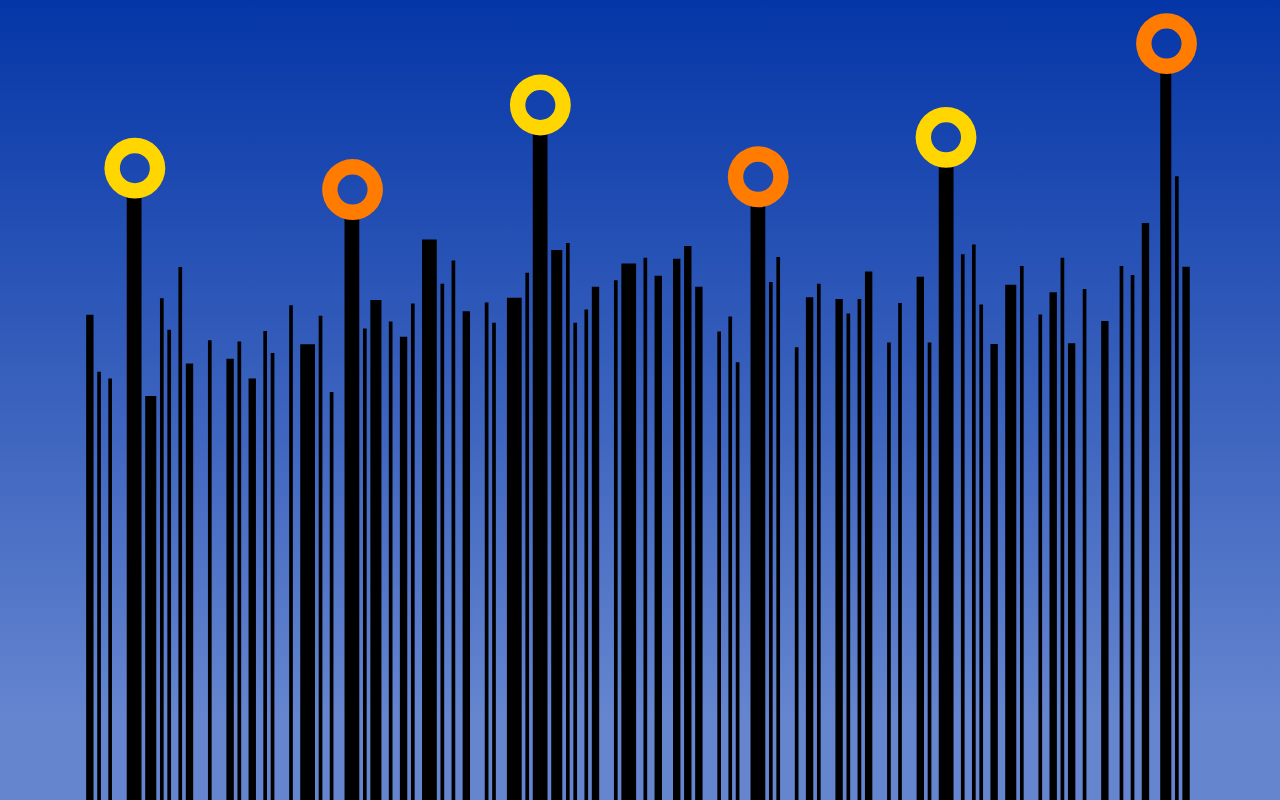
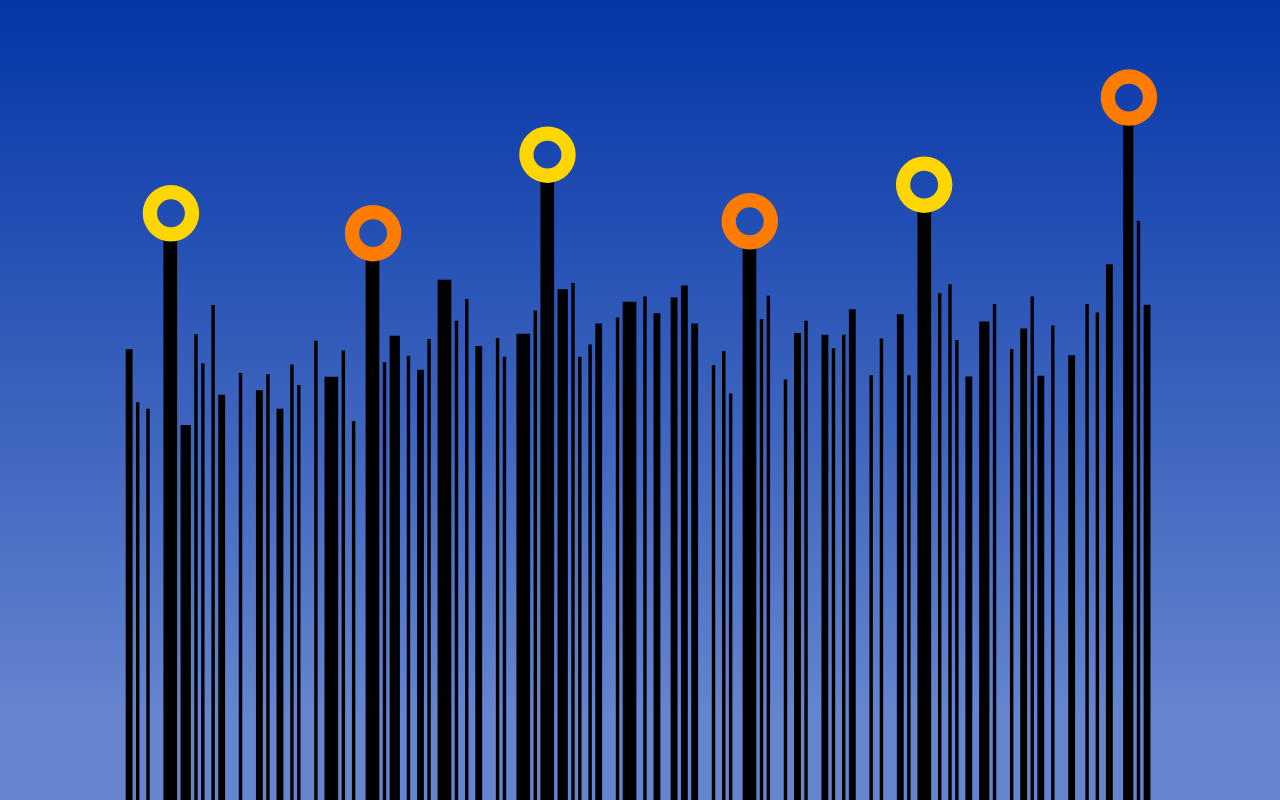
Before and after one commit to gonzo1138/portfolio-design2, a plain HTML site: page index.html in a window 1280 px wide. Drawn offline with Linux system fonts and the light colour scheme.

Commit message:
fixed position of svg to bottom (xMidYMax meet); wrote first javascript for opening box with information

```diff
--- a/css/stylesheet.css
+++ b/css/stylesheet.css
@@ -5,11 +5,6 @@
   margin-block-end:0;
   margin-inline-start:0;
   margin-inline-end:0;
-}
-
-@font-face {
-	font-family:"Roboto-mono";
-	src: url("../src/RobotoMono-VariableFont_wght.ttf");
 }
 
 @font-face {
@@ -21,9 +16,9 @@ html, body {
 	width: 100%;
 	height: 100%;
 	background-image: linear-gradient(to top, #6585CF 10%, #0536A7 100%);
-	font-family: Roboto-mono, monospace;
-	color: #009000;
-	font-size: medium;
+	font-family: Roboto-regular, sans-serif;
+	color: #BABCBE;
+	font-size: 16pt;
 	/*
 	background-image: url("");
 	background-repeat: no-repeat;
@@ -36,55 +31,21 @@ html, body {
 	position: fixed;
 	height: 100%;
 	width: 100%;
-	/*max-width: 1000px;*/
+
 	display: flex;
 	justify-content: center;
 	align-items: center;
+	bottom: 0;
 }
 
-svg {
-	position: absolute;
-	bottom: 0;
-	width:100%;
-	height:100%;
-}/*
-	max-width: 100%;
-	height: auto;
-	margin-left: 10px;
-	margin-right: 10px;
-	margin-top: 150px;
-	overflow: hidden;
+#showcase{
+	display: none;
+	position: relative;
+	background-color: #0536A7;
+	height: 500px;
+	width: 500px;
+	padding: 100px;
+	border:10px;
+	border-color: #00206B;
+	border-radius: 25%;
 }
-
- */
-svg g path{
-
-}
-
-.dots:hover{
-
-}
-
-#dot1{
-	fill: #FFD600;
-}
-
-#dot2{
-	fill: #FF7C00;
-}
-
-#dot3{
-	fill: #FFD600;
-}
-
-#dot4{
-	fill: #FF7C00;
-}
-
-#dot5{
-	fill: #FFD600;
-}
-
-#dot6{
-	fill: #FF7C00;
-}
--- /dev/null
+++ b/css/svgstyle.css
@@ -0,0 +1,80 @@
+
+svg {
+    position: absolute;
+    bottom: 0;
+    width:100%;
+    height:100%;
+}/*
+	max-width: 100%;
+	height: auto;
+	margin-left: 10px;
+	margin-right: 10px;
+	margin-top: 150px;
+	overflow: hidden;
+}
+
+ */
+svg g path{
+
+}
+
+.dots:hover{
+
+}
+
+#dot1{
+    fill: #FFD600;
+}
+
+#dot2{
+    fill: #FF7C00;
+}
+
+#dot3{
+    fill: #FFD600;
+}
+
+#dot4{
+    fill: #FF7C00;
+}
+
+#dot5{
+    fill: #FFD600;
+}
+
+#dot6{
+    fill: #FF7C00;
+}
+
+
+svg g path{
+    fill: #000;
+}
+
+svg g path:hover{
+    fill: #303;
+}
+
+#line1:hover{
+    fill: #FFD600;
+}
+
+#line2:hover{
+    fill: #FF7C00;
+}
+
+#line3:hover{
+    fill: #FFD600;
+}
+
+#line4:hover{
+    fill: #FF7C00;
+}
+
+#line5:hover{
+    fill: #FFD600;
+}
+
+#line6:hover{
+    fill: #FF7C00;
+}
--- a/index.html
+++ b/index.html
@@ -3,427 +3,428 @@
 	<head>
 		<meta charset="utf-8">
 		<link rel="stylesheet" href="css/stylesheet.css">
+		<link rel="stylesheet" href="css/svgstyle.css">
 		<script lang="JavaScript" type="text/javascript"  src="./js/script.js"></script>
 		<title></title>
 	</head>
 
 	<body>
 		<div id="display">
-
 			<svg
-				viewBox="0 0 182 130"
-				preserveAspectRatio
+				viewBox="-4 -10 190 140"
+				preserveAspectRatio="xMidYMax meet"
 			>
 				<g
 					id="barcode"
-					transform="translate(0,-167)">
+					transform="translate(0,-167)"
+				>
 					<path
-							style="fill:#000000;stroke-width:0.56157941"
+							style="stroke-width:0.56157941"
 							d="M 1.5997831,297 H 1 v -39.43567 -39.4357 h 0.5997831 0.599784 V 257.56433 297 Z"
 							id="path4896"
 					/>
 					<path
-							style="fill:#000000;stroke-width:0.52758235"
+							style="stroke-width:0.52758235"
 							d="m 3.0992411,297 h -0.299892 v -34.80546 -34.80549 h 0.299892 0.299892 V 262.19454 297 Z"
 							id="path4894"
 					/>
 					<path
-							style="fill:#000000;stroke-width:0.52326769"
+							style="stroke-width:0.52326769"
 							d="m 4.8985901,297 h -0.299892 v -34.2385 -34.23852 h 0.299892 0.299892 V 262.7615 297 Z"
 							id="path4892"
 					/>
 					<path
-							style="fill:#000000;stroke-width:0.62766397"
+							style="stroke-width:0.62766397"
 							d="M 8.7971797,297 H 7.5976141 V 247.73695 198.47387 H 8.7971797 9.9967461 V 247.73695 297 Z"
-							id="path4890"
+							id="line1" class="lines"
 					/>
 					<path
-							style="fill:#000000;stroke-width:0.51232207"
+							style="stroke-width:0.51232207"
 							d="M 11.496204,297 H 10.59653 V 264.17891 231.3578 h 0.899674 0.899675 V 264.17891 297 Z"
 							id="path4888"
 					/>
 					<path
-							style="fill:#000000;stroke-width:0.57092112"
+							style="stroke-width:0.57092112"
 							d="M 13.295554,297 H 12.995662 V 256.24141 215.4828 h 0.299892 0.299891 V 256.24141 297 Z"
 							id="path4886"
 					/>
 					<path
-							style="fill:#000000;stroke-width:0.55276358"
+							style="stroke-width:0.55276358"
 							d="m 14.495119,297 h -0.299891 v -38.20725 -38.20727 h 0.299891 0.299893 V 258.79275 297 Z"
 							id="path4884"
 					/>
 					<path
-							style="fill:#000000;stroke-width:0.58851868"
+							style="stroke-width:0.58851868"
 							d="m 16.294468,297 h -0.299891 v -43.30993 -43.30995 h 0.299891 0.299893 V 253.69007 297 Z"
 							id="path4882"
 					/>
 					<path
-							style="fill:#000000;stroke-width:0.53257197"
+							style="stroke-width:0.53257197"
 							d="m 17.793926,297 h -0.599783 v -35.46692 -35.46695 h 0.599783 0.599784 V 261.53308 297 Z"
 							id="path4880"
 					/>
 					<path
-							style="fill:#000000;stroke-width:0.54657704"
+							style="stroke-width:0.54657704"
 							d="m 21.092733,297 h -0.299892 v -37.3568 -37.35683 h 0.299892 0.299892 V 259.6432 297 Z"
 							id="path4878"
 					/>
 					<path
-							style="fill:#000000;stroke-width:0.5354023"
+							style="stroke-width:0.5354023"
 							d="m 24.391539,297 h -0.599782 v -35.8449 -35.84492 h 0.599782 0.599784 V 261.1551 297 Z"
 							id="path4876"
 					/>
 					<path
-							style="fill:#000000;stroke-width:0.54588532"
+							style="stroke-width:0.54588532"
 							d="m 25.890997,297 h -0.299891 v -37.26231 -37.26233 h 0.299891 0.299891 V 259.73769 297 Z"
 							id="path4874"
 					/>
 					<path
-							style="fill:#000000;stroke-width:0.52326769"
+							style="stroke-width:0.52326769"
 							d="m 27.990238,297 h -0.599783 v -34.2385 -34.23852 h 0.599783 0.599783 V 262.7615 297 Z"
 							id="path4872"
 					/>
 					<path
-							style="fill:#000000;stroke-width:0.55207962"
+							style="stroke-width:0.55207962"
 							d="m 30.089479,297 h -0.299892 v -38.11276 -38.11277 h 0.299892 0.299891 V 258.88724 297 Z"
 							id="path4870"
 					/>
 					<path
-							style="fill:#000000;stroke-width:0.53891927"
+							style="stroke-width:0.53891927"
 							d="m 31.289045,297 h -0.299892 v -36.31737 -36.31739 h 0.299892 0.299891 V 260.68263 297 Z"
 							id="path4868"
 					/>
 					<path
-							style="fill:#000000;stroke-width:0.56693637"
+							style="stroke-width:0.56693637"
 							d="m 34.287959,297 h -0.299891 v -40.19162 -40.19165 h 0.299891 0.299893 V 256.80838 297 Z"
 							id="path4866"
 					/>
 					<path
-							style="fill:#000000;stroke-width:0.5441522"
+							style="stroke-width:0.5441522"
 							d="m 36.986983,297 h -1.199566 v -37.02607 -37.0261 h 1.199566 1.199567 V 259.97393 297 Z"
 							id="path4864"
 					/>
 					<path
-							style="fill:#000000;stroke-width:0.56090617"
+							style="stroke-width:0.56090617"
 							d="m 39.086224,297 h -0.299892 v -39.34118 -39.3412 h 0.299892 0.299892 V 257.65882 297 Z"
 							id="path4862"
 					/>
 					<path
-							style="fill:#000000;stroke-width:0.51489681"
+							style="stroke-width:0.51489681"
 							d="m 40.885574,297 h -0.299893 v -33.15182 -33.15184 h 0.299893 0.299891 V 263.84818 297 Z"
 							id="path4860"
 					/>
 					<path
-							style="fill:#000000;stroke-width:0.61612022"
+							style="stroke-width:0.61612022"
 							d="m 44.184379,297 h -1.199565 v -47.46766 -47.4677 h 1.199565 1.199567 V 249.53234 297 Z"
-							id="path4858"
+							id="line2" class="lines"
 					/>
 					<path
-							style="fill:#000000;stroke-width:0.55344671"
+							style="stroke-width:0.55344671"
 							d="m 46.283621,297 h -0.299892 v -38.30174 -38.30177 h 0.299892 0.299891 V 258.69826 297 Z"
 							id="path4856"
 					/>
 					<path
-							style="fill:#000000;stroke-width:0.56992751"
+							style="stroke-width:0.56992751"
 							d="m 48.08297,297 h -0.899675 v -40.61685 -40.61687 h 0.899675 0.899674 V 256.38315 297 Z"
 							id="path4854"
 					/>
 					<path
-							style="fill:#000000;stroke-width:0.5575279"
+							style="stroke-width:0.5575279"
 							d="M 50.482101,297 H 50.18221 v -38.86871 -38.86873 h 0.299891 0.299893 V 258.13129 297 Z"
 							id="path4852"
 					/>
 					<path
-							style="fill:#000000;stroke-width:0.54864699"
+							style="stroke-width:0.54864699"
 							d="m 52.581343,297 h -0.599784 v -37.64029 -37.6403 h 0.599784 0.599782 V 259.35971 297 Z"
 							id="path4850"
 					/>
 					<path
-							style="fill:#000000;stroke-width:0.56793517"
+							style="stroke-width:0.56793517"
 							d="m 54.080799,297 h -0.299891 v -40.33336 -40.33339 h 0.299891 0.299893 V 256.66664 297 Z"
 							id="path4848"
 					/>
 					<path
-							style="fill:#000000;stroke-width:0.60341752"
+							style="stroke-width:0.60341752"
 							d="M 56.779823,297 H 55.580257 V 251.46946 205.9389 h 1.199566 1.199567 V 251.46946 297 Z"
 							id="path4846"
 					/>
 					<path
-							style="fill:#000000;stroke-width:0.57913464"
+							style="stroke-width:0.57913464"
 							d="m 58.879065,297 h -0.299893 v -41.93976 -41.93979 h 0.299893 0.299891 V 255.06024 297 Z"
 							id="path4844"
 					/>
 					<path
-							style="fill:#000000;stroke-width:0.59203929"
+							style="stroke-width:0.59203929"
 							d="m 60.678414,297 h -0.299893 v -43.82964 -43.82967 h 0.299893 0.299891 V 253.17036 297 Z"
 							id="path4842"
 					/>
 					<path
-							style="fill:#000000;stroke-width:0.56359422"
+							style="stroke-width:0.56359422"
 							d="M 62.777654,297 H 62.17787 v -39.71915 -39.71918 h 0.599784 0.599783 V 257.28085 297 Z"
 							id="path4840"
 					/>
 					<path
-							style="fill:#000000;stroke-width:0.56860006"
+							style="stroke-width:0.56860006"
 							d="m 66.076461,297 h -0.299892 v -40.42786 -40.42788 h 0.299892 0.299891 V 256.57214 297 Z"
 							id="path4838"
 					/>
 					<path
-							style="fill:#000000;stroke-width:0.55684978"
+							style="stroke-width:0.55684978"
 							d="m 67.276027,297 h -0.299892 v -38.77421 -38.77424 h 0.299892 0.299891 V 258.22579 297 Z"
 							id="path4836"
 					/>
 					<path
-							style="fill:#000000;stroke-width:0.57125193"
+							style="stroke-width:0.57125193"
 							d="m 70.574834,297 h -1.199567 v -40.80584 -40.80585 h 1.199567 1.199565 V 256.19416 297 Z"
 							id="path4834"
 					/>
 					<path
-							style="fill:#000000;stroke-width:0.58529979"
+							style="stroke-width:0.58529979"
 							d="m 72.674074,297 h -0.299891 v -42.83746 -42.83748 h 0.299891 0.299891 V 254.16254 297 Z"
 							id="path4832"
 					/>
 					<path
-							style="fill:#000000;stroke-width:0.65965641"
+							style="stroke-width:0.65965641"
 							d="m 74.773314,297 h -1.199566 v -54.41297 -54.41301 h 1.199566 1.199567 V 242.58703 297 Z"
-							id="path4830"
+							id="line3" class="lines"
 					/>
 					<path
-							style="fill:#000000;stroke-width:0.59775549"
+							style="stroke-width:0.59775549"
 							d="m 77.472338,297 h -0.899675 v -44.68009 -44.68012 h 0.899675 0.899674 V 252.31991 297 Z"
 							id="path4828"
 					/>
 					<path
-							style="fill:#000000;stroke-width:0.6015361"
+							style="stroke-width:0.6015361"
 							d="m 79.271687,297 h -0.299891 v -45.24705 -45.24709 h 0.299891 0.299892 V 251.75295 297 Z"
 							id="path4826"
 					/>
 					<path
-							style="fill:#000000;stroke-width:0.55684978"
+							style="stroke-width:0.55684978"
 							d="m 80.471254,297 h -0.299893 v -38.77421 -38.77424 h 0.299893 0.299891 V 258.22579 297 Z"
 							id="path4824"
 					/>
 					<path
-							style="fill:#000000;stroke-width:0.56459892"
+							style="stroke-width:0.56459892"
 							d="m 82.270606,297 h -0.2999 v -39.86089 -39.86092 h 0.2999 0.29989 V 257.13911 297 Z"
 							id="path4822"
 					/>
 					<path
-							style="fill:#000000;stroke-width:0.57750124"
+							style="stroke-width:0.57750124"
 							d="m 83.770056,297 h -0.59978 v -41.70353 -41.70355 h 0.59978 0.59979 V 255.29647 297 Z"
 							id="path4820"
 					/>
 					<path
-							style="fill:#000000;stroke-width:0.5810886"
+							style="stroke-width:0.5810886"
 							d="m 87.068866,297 h -0.29989 v -42.22325 -42.22327 h 0.29989 0.29989 V 254.77675 297 Z"
 							id="path4818"
 					/>
 					<path
-							style="fill:#000000;stroke-width:0.59044158"
+							style="stroke-width:0.59044158"
 							d="m 89.168106,297 h -1.19956 v -43.59341 -43.59343 h 1.19956 1.199566 V 253.40659 297 Z"
 							id="path4816"
 					/>
 					<path
-							style="fill:#000000;stroke-width:0.59363264"
+							style="stroke-width:0.59363264"
 							d="m 91.867122,297 h -0.29989 v -44.06588 -44.0659 h 0.29989 0.2999 V 252.93412 297 Z"
 							id="path4814"
 					/>
 					<path
-							style="fill:#000000;stroke-width:0.58368373"
+							style="stroke-width:0.58368373"
 							d="m 93.966362,297 h -0.59978 v -42.60122 -42.60125 h 0.59978 0.59978 V 254.39878 297 Z"
 							id="path4812"
 					/>
 					<path
-							style="fill:#000000;stroke-width:0.59299576"
+							style="stroke-width:0.59299576"
 							d="m 96.965282,297 h -0.59979 V 253.02862 209.0572 h 0.59979 0.59977 V 253.02862 297 Z"
 							id="path4810"
 					/>
 					<path
-							style="fill:#000000;stroke-width:0.59996372"
+							style="stroke-width:0.59996372"
 							d="m 98.764636,297 h -0.599797 v -45.01082 -45.01084 h 0.599797 0.599767 V 251.98918 297 Z"
 							id="path4808"
 					/>
 					<path
-							style="fill:#000000;stroke-width:0.57750124"
+							style="stroke-width:0.57750124"
 							d="m 100.56399,297 h -0.5998 v -41.70353 -41.70355 h 0.5998 0.59977 V 255.29647 297 Z"
 							id="path4806"
 					/>
 					<path
-							style="fill:#000000;stroke-width:0.55173731"
+							style="stroke-width:0.55173731"
 							d="m 103.86279,297 h -0.29989 v -38.06551 -38.06553 h 0.29989 0.29989 V 258.93449 297 Z"
 							id="path4804"
 					/>
 					<path
-							style="fill:#000000;stroke-width:0.56056929"
+							style="stroke-width:0.56056929"
 							d="m 105.66213,297 h -0.29988 v -39.29393 -39.29395 h 0.29988 0.2999 V 257.70607 297 Z"
 							id="path4802"
 					/>
 					<path
-							style="fill:#000000;stroke-width:0.53328097"
+							style="stroke-width:0.53328097"
 							d="m 106.86171,297 h -0.2999 v -35.56142 -35.56144 h 0.2999 0.29989 V 261.43858 297 Z"
 							id="path4800"
 					/>
 					<path
-							style="fill:#000000;stroke-width:0.62298256"
+							style="stroke-width:0.62298256"
 							d="m 110.16051,297 h -1.19956 v -48.53094 -48.53097 h 1.19956 1.19957 V 248.46906 297 Z"
-							id="path4798"
+							id="line4" class="lines"
 					/>
 					<path
-							style="fill:#000000;stroke-width:0.5801124"
+							style="stroke-width:0.5801124"
 							d="m 112.25976,297 h -0.2999 v -42.0815 -42.08153 h 0.2999 0.29988 V 254.9185 297 Z"
 							id="path4796"
 					/>
 					<path
-							style="fill:#000000;stroke-width:0.59395081"
+							style="stroke-width:0.59395081"
 							d="m 113.45932,297 h -0.29989 v -44.11313 -44.11315 h 0.29989 0.29989 V 252.88687 297 Z"
 							id="path4794"
 					/>
 					<path
-							style="fill:#000000;stroke-width:0.54241347"
+							style="stroke-width:0.54241347"
 							d="m 116.45823,297 h -0.29989 V 260.21016 223.4203 h 0.29989 0.2999 V 260.21016 297 Z"
 							id="path4792"
 					/>
 					<path
-							style="fill:#000000;stroke-width:0.57158256"
+							style="stroke-width:0.57158256"
 							d="m 118.55748,297 h -0.59979 v -40.85308 -40.85311 h 0.59979 0.59977 V 256.14692 297 Z"
 							id="path4790"
 					/>
 					<path
-							style="fill:#000000;stroke-width:0.57913464"
+							style="stroke-width:0.57913464"
 							d="m 120.05693,297 h -0.29989 v -41.93976 -41.93979 h 0.29989 0.2999 V 255.06024 297 Z"
 							id="path4788"
 					/>
 					<path
-							style="fill:#000000;stroke-width:0.57059014"
+							style="stroke-width:0.57059014"
 							d="m 123.35574,297 h -0.59979 v -40.71134 -40.71137 h 0.59979 0.59979 V 256.28866 297 Z"
 							id="path4786"
 					/>
 					<path
-							style="fill:#000000;stroke-width:0.56225181"
+							style="stroke-width:0.56225181"
 							d="m 124.8552,297 h -0.2999 v -39.53017 -39.53019 h 0.2999 0.29989 V 257.46983 297 Z"
 							id="path4784"
 					/>
 					<path
-							style="fill:#000000;stroke-width:0.57059014"
+							style="stroke-width:0.57059014"
 							d="m 126.65455,297 h -0.2999 v -40.71134 -40.71137 h 0.2999 0.29989 V 256.28866 297 Z"
 							id="path4782"
 					/>
 					<path
-							style="fill:#000000;stroke-width:0.58594501"
+							style="stroke-width:0.58594501"
 							d="m 128.154,297 h -0.59978 v -42.93195 -42.93198 h 0.59978 0.59979 V 254.06805 297 Z"
 							id="path4780"
 					/>
 					<path
-							style="fill:#000000;stroke-width:0.54519272"
+							style="stroke-width:0.54519272"
 							d="m 131.45281,297 h -0.29989 v -37.16782 -37.16783 h 0.29989 0.29989 V 259.83218 297 Z"
 							id="path4778"
 					/>
 					<path
-							style="fill:#000000;stroke-width:0.5682677"
+							style="stroke-width:0.5682677"
 							d="m 133.25216,297 h -0.29989 v -40.38061 -40.38064 h 0.29989 0.29989 V 256.61939 297 Z"
 							id="path4776"
 					/>
 					<path
-							style="fill:#000000;stroke-width:0.58303601"
+							style="stroke-width:0.58303601"
 							d="m 136.55097,297 h -0.59979 v -42.50673 -42.50675 h 0.59979 0.59977 V 254.49327 297 Z"
 							id="path4774"
 					/>
 					<path
-							style="fill:#000000;stroke-width:0.54519272"
+							style="stroke-width:0.54519272"
 							d="m 138.05042,297 h -0.29989 v -37.16782 -37.16783 h 0.29989 0.2999 V 259.83218 297 Z"
 							id="path4772"
 					/>
 					<path
-							style="fill:#000000;stroke-width:0.64283115"
+							style="stroke-width:0.64283115"
 							d="m 140.74944,297 h -1.19956 v -51.67265 -51.67268 h 1.19956 1.19958 V 245.32735 297 Z"
-							id="path4770"
+							id="line5" class="lines"
 					/>
 					<path
-							style="fill:#000000;stroke-width:0.59542787"
+							style="stroke-width:0.59542787"
 							d="m 143.44847,297 h -0.29989 v -44.33281 -44.33284 h 0.29989 0.2999 V 252.66719 297 Z"
 							id="path4768"
 					/>
 					<path
-							style="fill:#000000;stroke-width:0.60078824"
+							style="stroke-width:0.60078824"
 							d="m 145.24782,297 h -0.29989 v -45.13462 -45.13465 h 0.29989 0.29989 V 251.86538 297 Z"
 							id="path4766"
 					/>
 					<path
-							style="fill:#000000;stroke-width:0.56739694"
+							style="stroke-width:0.56739694"
 							d="m 146.44739,297 h -0.2999 v -40.25695 -40.25698 h 0.2999 0.29989 V 256.74305 297 Z"
 							id="path4764"
 					/>
 					<path
-							style="fill:#000000;stroke-width:0.54432589"
+							style="stroke-width:0.54432589"
 							d="m 148.54663,297 h -0.59979 v -37.04972 -37.04974 h 0.59979 0.59978 V 259.95028 297 Z"
 							id="path4762"
 					/>
 					<path
-							style="fill:#000000;stroke-width:0.57858759"
+							style="stroke-width:0.57858759"
 							d="m 151.24565,297 h -0.89968 v -41.86057 -41.86059 h 0.89968 0.89967 V 255.13943 297 Z"
 							id="path4760"
 					/>
 					<path
-							style="fill:#000000;stroke-width:0.58911252"
+							style="stroke-width:0.58911252"
 							d="m 153.045,297 h -0.29989 v -43.39737 -43.39739 h 0.29989 0.29989 V 253.60263 297 Z"
 							id="path4758"
 					/>
 					<path
-							style="fill:#000000;stroke-width:0.56171799"
+							style="stroke-width:0.56171799"
 							d="m 156.04391,297 h -0.29989 v -39.45514 -39.45517 h 0.29989 0.2999 V 257.54486 297 Z"
 							id="path4756"
 					/>
 					<path
-							style="fill:#000000;stroke-width:0.57441664"
+							style="stroke-width:0.57441664"
 							d="m 158.14316,297 h -0.59979 v -41.25921 -41.25924 h 0.59979 0.59977 V 255.74079 297 Z"
 							id="path4754"
 					/>
 					<path
-							style="fill:#000000;stroke-width:0.59363037"
+							style="stroke-width:0.59363037"
 							d="m 159.64261,297 h -0.29989 v -44.06554 -44.06557 h 0.29989 0.2999 V 252.93446 297 Z"
 							id="path4752"
 					/>
 					<path
-							style="fill:#000000;stroke-width:0.54481649"
+							style="stroke-width:0.54481649"
 							d="m 161.14207,297 h -0.59979 v -37.11654 -37.11655 h 0.59979 0.59979 V 259.88346 297 Z"
 							id="path4750"
 					/>
 					<path
-							style="fill:#000000;stroke-width:0.5762741"
+							style="stroke-width:0.5762741"
 							d="m 163.24131,297 h -0.29989 v -41.52648 -41.52651 h 0.29989 0.2999 V 255.47352 297 Z"
 							id="path4748"
 					/>
 					<path
-							style="fill:#000000;stroke-width:0.55789995"
+							style="stroke-width:0.55789995"
 							d="m 166.54012,297 h -0.59979 v -38.9206 -38.92063 h 0.59979 0.59978 V 258.0794 297 Z"
 							id="path4746"
 					/>
 					<path
-							style="fill:#000000;stroke-width:0.58911252"
+							style="stroke-width:0.58911252"
 							d="m 169.23914,297 h -0.29989 v -43.39737 -43.39739 h 0.29989 0.29989 V 253.60263 297 Z"
 							id="path4744"
 					/>
 					<path
-							style="fill:#000000;stroke-width:0.58410251"
+							style="stroke-width:0.58410251"
 							d="m 171.03849,297 h -0.29989 v -42.66238 -42.6624 h 0.29989 0.29989 V 254.33762 297 Z"
 							id="path4742"
 					/>
 					<path
-							style="fill:#000000;stroke-width:0.61224139"
+							style="stroke-width:0.61224139"
 							d="m 173.13773,297 h -0.59978 v -46.87187 -46.8719 h 0.59978 0.59978 V 250.12813 297 Z"
 							id="path4740"
 					/>
 					<path
-							style="fill:#000000;stroke-width:0.68825394"
+							style="stroke-width:0.68825394"
 							d="m 176.43654,297 h -0.89968 V 237.76692 178.5338 h 0.89968 0.89967 V 237.76692 297 Z"
-							id="path4738"
+							id="line6" class="lines"
 					/>
 					<path
-							style="fill:#000000;stroke-width:0.63662958"
+							style="stroke-width:0.63662958"
 							d="M 178.23589,297 H 177.936 v -50.68046 -50.68049 h 0.29989 0.29988 V 246.31954 297 Z"
 							id="path4736"
 					/>
 					<path
-							style="fill:#000000;stroke-width:0.58865881"
+							style="stroke-width:0.58865881"
 							d="m 179.73535,297 h -0.59979 v -43.33055 -43.33058 h 0.59979 0.59977 V 253.66945 297 Z"
 							id="path4732"
 					/>
@@ -459,6 +460,8 @@
 					/>
 				</g>
 			</svg>
+
+			<div id="showcase">hier</div>
 		</div>
 	</body>
 </html>
```
Also changed, not shown: js/script.js (+22 -0 lines).
